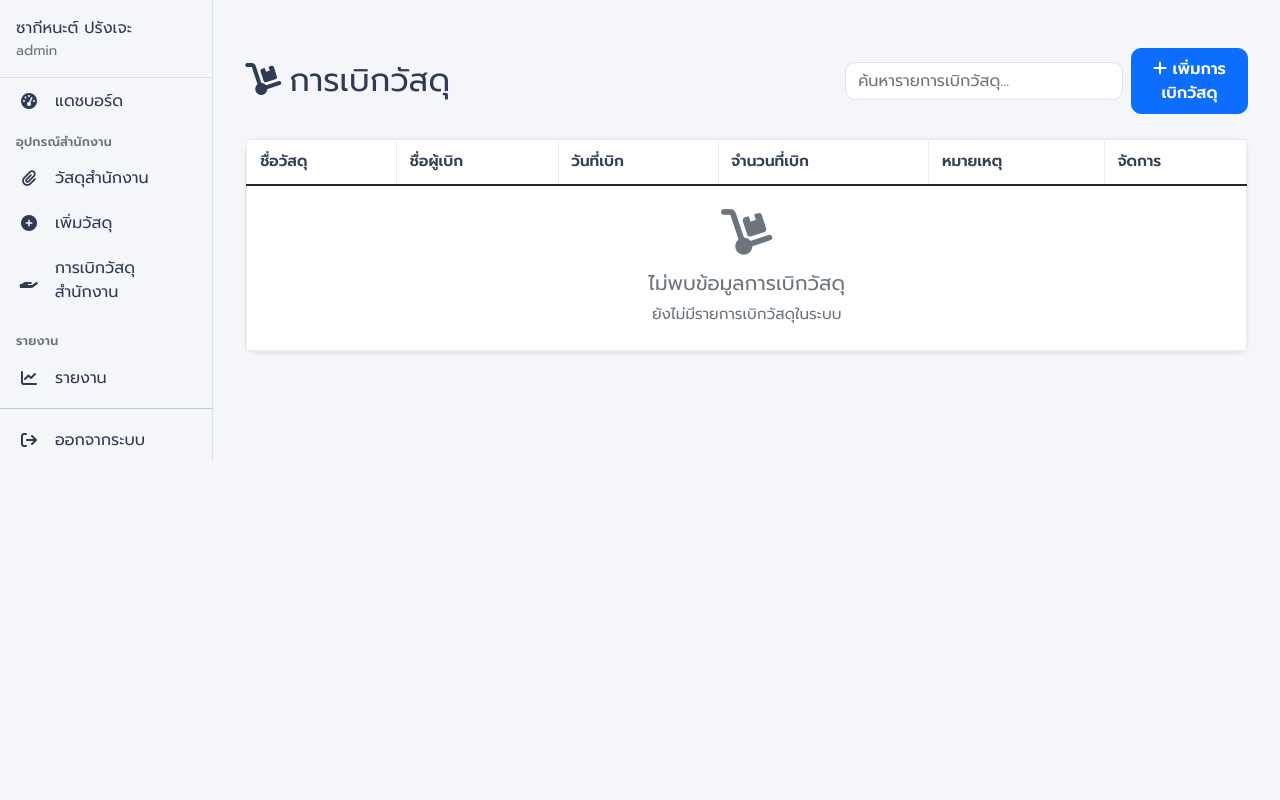
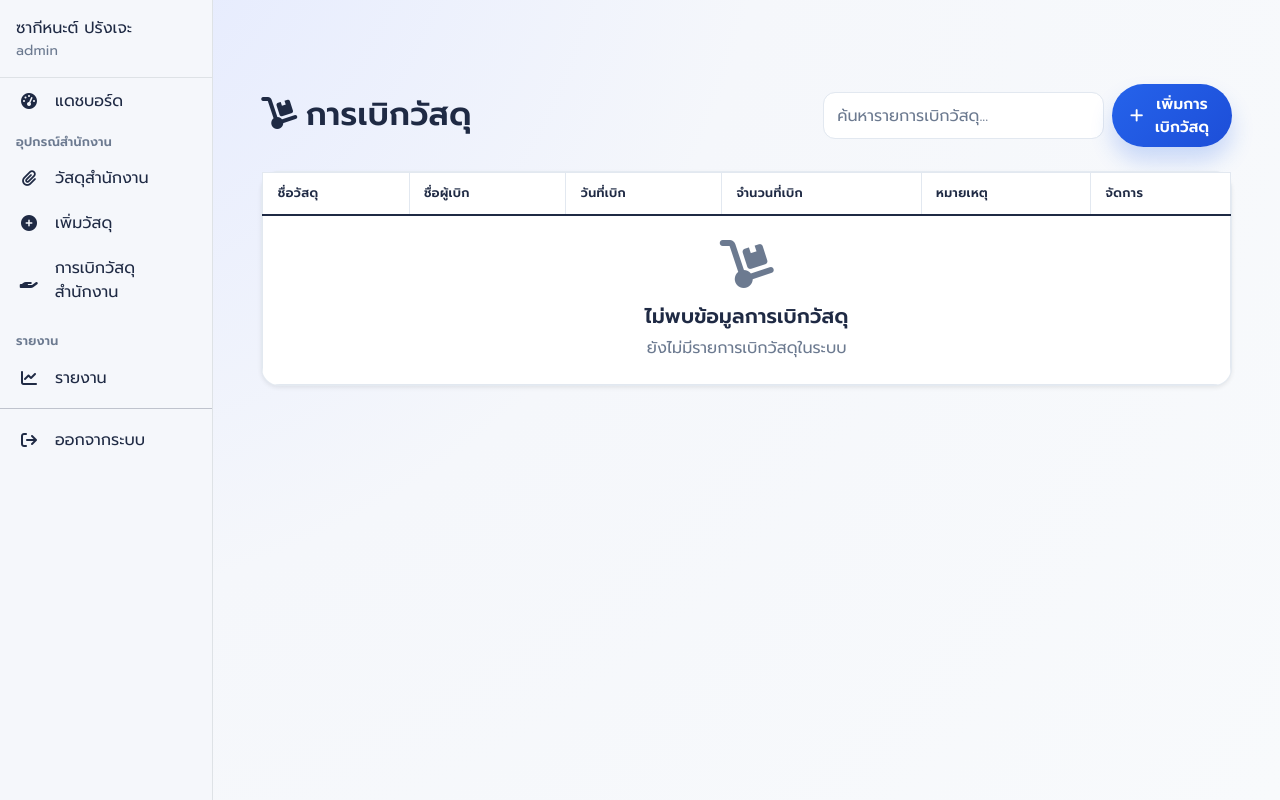
Before and after one commit to Chinnakorn45/systems_1, a PHP site: page /dispensations.php in a window 1280 px wide. Run offline with PHP 8.4, Linux system fonts and the light colour scheme; a user stored in the database is signed in; data comes from the database, SQL or seed files in the repository; data that the repository does not hold is empty.

Commit message:
แก้เยอะมาก

```diff
--- a/supplies/common-ui.css
+++ b/supplies/common-ui.css
@@ -1,107 +1,276 @@
 /* ===== Base ===== */
 :root{
-  --brand:#0d6efd;
-  --brand-600:#0b5ed7;
-  --brand-50:#eef5ff;
-  --text:#2f3b52;
-  --muted:#6c757d;
-  --border:#e9ecef;
+  --brand:#2563eb;
+  --brand-600:#1d4ed8;
+  --brand-700:#1e40af;
+  --brand-50:#eff6ff;
+  --accent:#10b981;
+  --accent-50:#ecfdf5;
+  --warning:#f59e0b;
+  --danger:#ef4444;
+  --text:#1f2a44;
+  --muted:#6c7a90;
+  --border:#e2e8f0;
+  --border-strong:#cbd4e1;
   --card:#ffffff;
-  --bg:#f5f6fa;
+  --surface:#f8fafc;
+  --bg:#f5f7fb;
+  --shadow-xs:0 2px 12px rgba(15,23,42,.06);
+  --shadow-sm:0 10px 30px rgba(15,23,42,.08);
+}
+
+*,*::before,*::after{
+  box-sizing:border-box;
 }
 
 html,body{ height:100%; }
+
 body{
-  background: var(--bg);
-  color: var(--text);
-  font-family: "Prompt","Kanit",system-ui,-apple-system,Segoe UI,Roboto,"Helvetica Neue","Noto Sans Thai",sans-serif;
-  -webkit-font-smoothing: antialiased; -moz-osx-font-smoothing: grayscale;
+  margin:0;
+  background:radial-gradient(circle at 0% -20%, #e0e7ff 0%, #f5f7fb 48%, #f8fafc 100%);
+  color:var(--text);
+  font-family:"Prompt","Kanit",system-ui,-apple-system,"Segoe UI",Roboto,"Helvetica Neue","Noto Sans Thai",sans-serif;
+  -webkit-font-smoothing:antialiased;
+  -moz-osx-font-smoothing:grayscale;
 }
 
-/* ===== Layout ===== */
-.main-content{ padding: 0 1rem 2rem; }
-@media (min-width: 992px){
-  .main-content{ padding: 0 2rem 2.5rem; }
+a{
+  color:var(--brand);
+  text-decoration:none;
+  transition:color .15s ease;
+}
+a:hover{ color:var(--brand-600); }
+
+::selection{
+  background:rgba(37,99,235,.18);
+  color:var(--brand-700);
+}
+
+h1,h2,h3,h4,h5,h6{
+  color:var(--text);
+  font-weight:600;
+  letter-spacing:.01em;
+}
+
+.text-muted{ color:var(--muted)!important; }
+small,.small{ color:var(--muted); letter-spacing:.01em; }
+
+.main-content{
+  padding:1.25rem 1rem 2.5rem;
+  min-height:calc(100vh - 3rem);
+}
+@media (min-width:768px){
+  .main-content{ padding:1.75rem 2rem 3rem; }
+}
+@media (min-width:1200px){
+  .main-content{ padding:2.25rem 3rem 3.5rem; }
 }
 
 /* ===== Cards ===== */
-.card, .dashboard-card{
-  background: var(--card);
-  border: 1px solid var(--border);
-  border-radius: 14px;
-  box-shadow: 0 8px 24px rgba(0,0,0,.04);
+.card,.dashboard-card{
+  background:var(--card);
+  border:1px solid rgba(226,232,240,.9);
+  border-radius:18px;
+  box-shadow:var(--shadow-xs);
+  transition:transform .2s ease,box-shadow .2s ease,border-color .2s ease;
 }
+.card:hover:not(.no-hover),.dashboard-card:hover{
+  transform:translateY(-4px);
+  box-shadow:var(--shadow-sm);
+  border-color:rgba(148,163,184,.4);
+}
+.card-elev{ border-radius:18px; }
+.card-header,.card-body{ border:0; }
+.card-header{
+  background:transparent;
+  padding:1.25rem 1.5rem 0;
+}
+.card-body{ padding:1.5rem; }
+
 .dashboard-card .fw-bold{ color:#0b172a; }
 
+.icon-wrapper{
+  width:48px; height:48px;
+  display:inline-flex; align-items:center; justify-content:center;
+  border-radius:14px;
+  background:var(--brand-50);
+  color:var(--brand);
+  box-shadow:0 6px 16px rgba(37,99,235,.15);
+}
+
 /* ===== Buttons ===== */
-.btn-add{
-  background: var(--brand);
-  color:#fff;
-  border:1px solid var(--brand);
-  padding:.5rem .9rem;
-  border-radius: 10px;
+.btn{
+  border-radius:12px;
   font-weight:600;
 }
-.btn-add:hover{ background: var(--brand-600); border-color: var(--brand-600); color:#fff; }
+.btn:focus-visible{
+  box-shadow:0 0 0 .25rem rgba(37,99,235,.25);
+}
+.btn-add{
+  display:inline-flex; align-items:center; gap:.45rem;
+  background:linear-gradient(135deg,var(--brand) 0%,var(--brand-600) 100%);
+  color:#fff;
+  border:0;
+  padding:.55rem 1.15rem;
+  border-radius:999px;
+  font-size:.95rem;
+  letter-spacing:.01em;
+  box-shadow:0 14px 22px rgba(37,99,235,.22);
+  transition:transform .18s ease,box-shadow .18s ease,background .18s ease;
+}
+.btn-add:hover{
+  background:linear-gradient(135deg,var(--brand-600) 0%,var(--brand-700) 100%);
+  color:#fff;
+  transform:translateY(-2px);
+  box-shadow:0 18px 30px rgba(30,64,175,.28);
+}
+.btn-sm{
+  border-radius:10px;
+  padding:.35rem .65rem;
+}
 
 /* ===== Tables ===== */
 .table{
-  --bs-table-bg: #fff;
-  --bs-table-striped-bg: #fbfcfe;
+  --bs-table-bg:var(--card);
+  --bs-table-striped-bg:rgba(37,99,235,.04);
+  --bs-table-striped-color:var(--text);
+  border-color:var(--border);
+  margin-bottom:0;
+  color:var(--text);
+}
+.table>:not(caption)>*>*{
+  padding:.7rem .9rem;
+  vertical-align:middle;
+  border-bottom:1px solid var(--border);
+  background:transparent;
 }
 .table thead th{
-  position: sticky; top: 0;
-  background: #fff;
-  z-index: 2;
-  font-weight: 600;
-  color: #334155;
+  position:sticky; top:0;
+  background:var(--card);
+  z-index:2;
+  font-weight:600;
+  color:#1f2a44;
+  letter-spacing:.03em;
+  text-transform:uppercase;
+  font-size:.78rem;
+  border-bottom:1px solid var(--border-strong);
+  box-shadow:0 1px 0 rgba(15,23,42,.06);
 }
-.table-bordered>:not(caption)>*{
-  border-color: var(--border);
+.table tbody tr:last-child td{ border-bottom:0; }
+.table-hover tbody tr:hover{
+  background:rgba(37,99,235,.06);
 }
-.table-hover tbody tr:hover{
-  background: #f8fafc;
+.table .btn{ box-shadow:none; }
+
+.table-responsive{ border-radius:0 0 18px 18px; }
+.table-responsive::-webkit-scrollbar{
+  height:8px; width:8px;
+}
+.table-responsive::-webkit-scrollbar-thumb{
+  background:#cbd5f5;
+  border-radius:20px;
+}
+.table-responsive::-webkit-scrollbar-track{ background:transparent; }
+
+/* ===== Empty states ===== */
+.empty-state{
+  padding:2rem 1rem;
+  text-align:center;
+  color:var(--muted);
+}
+.empty-state i{
+  display:block;
+  margin-bottom:1rem;
+  color:var(--brand-600);
+  opacity:.35;
 }
 
-/* ปรับขนาดเซลล์เล็กน้อยให้อ่านง่าย */
-.table td, .table th{
-  vertical-align: middle;
-  padding: .65rem .8rem;
-  font-size: .95rem;
+/* ===== Forms ===== */
+.form-label{
+  font-weight:600;
+  color:var(--text);
+}
+.form-control{
+  border-radius:12px;
+  border:1px solid var(--border);
+  padding:.65rem .85rem;
+  transition:border-color .15s ease,box-shadow .15s ease,background-color .15s ease;
+  background-color:#fff;
+}
+.form-control:focus{
+  border-color:var(--brand-600);
+  box-shadow:0 0 0 .25rem rgba(37,99,235,.15);
+}
+.form-control::placeholder{ color:var(--muted); }
+
+.input-group-text{
+  border-radius:12px;
+  border-color:var(--border);
+  background:var(--surface);
 }
 
-/* ===== Utilities ===== */
-.text-muted{ color: var(--muted) !important; }
-.small, small{ color: var(--muted); }
-
-/* ===== Forms ===== */
-.form-control{
-  border-radius: 10px;
-  border-color: #dfe3ea;
+/* ===== Badges / Status ===== */
+.badge{
+  border-radius:999px;
+  padding:.5em .8em;
+  font-weight:600;
+  letter-spacing:.01em;
 }
-.form-control:focus{
-  border-color: var(--brand);
-  box-shadow: 0 0 0 .25rem rgba(13,110,253,.15);
+.badge.bg-warning{
+  background:rgba(245,158,11,.16)!important;
+  color:#b45309;
+}
+.badge.bg-danger{
+  background:rgba(239,68,68,.18)!important;
+  color:#b91c1c;
+}
+.badge.bg-secondary{
+  background:rgba(107,114,128,.18)!important;
+  color:#374151;
 }
 
+/* ===== Lists ===== */
+.list-group{ border-radius:14px; }
+.list-group-item{ border-color:var(--border); }
+.list-group-flush .list-group-item{
+  border:0;
+  border-bottom:1px dashed var(--border-strong);
+  padding:1rem 0;
+  background:transparent;
+}
+.list-group-flush .list-group-item:last-child{ border-bottom:0; }
+
 /* ===== Navbar (mobile top) ===== */
-.navbar-light.bg-light{
-  background:#fff !important;
-  border-bottom:1px solid var(--border);
+.navbar-light.bg-light,
+.navbar-light.bg-white{
+  background:#fff!important;
+  border-bottom:1px solid rgba(226,232,240,.9);
+  box-shadow:0 5px 18px rgba(15,23,42,.05);
+}
+.navbar-toggler{
+  border-radius:12px;
+  border:1px solid var(--border);
+  padding:.45rem .65rem;
 }
 
-/* ===== Badges / Status (ถ้าต้องใช้รวมหน้าอื่น) ===== */
-.badge{
-  border-radius: 999px;
-  padding:.45em .7em;
-  font-weight:600;
+/* ===== Sidebar / Offcanvas ===== */
+.offcanvas{
+  border-radius:0 16px 16px 0;
+  border-color:var(--border);
 }
+.offcanvas-header{ border-bottom:1px solid var(--border); }
 
 /* ===== Misc ===== */
-.icon-wrapper{
-  width:44px; height:44px; display:inline-flex; align-items:center; justify-content:center;
-  border-radius:12px; background: var(--brand-50); color: var(--brand);
+.shadow-soft{ box-shadow:var(--shadow-xs)!important; }
+.table-title{ font-size:1.1rem; font-weight:600; }
+.section-subtitle{ color:var(--muted); font-size:.95rem; }
+
+footer img{ image-rendering:-webkit-optimize-contrast; }
+
+/* ให้ scrollbar รวมๆ เรียบ */
+body::-webkit-scrollbar{ width:10px; }
+body::-webkit-scrollbar-thumb{
+  background:#cbd5f5;
+  border-radius:20px;
 }
-
-/* ให้ภาพโลโก้/ไอคอนใน footer คมชัด */
-footer img{ image-rendering: -webkit-optimize-contrast; }
+body::-webkit-scrollbar-thumb:hover{ background:#a8b7e7; }
```
